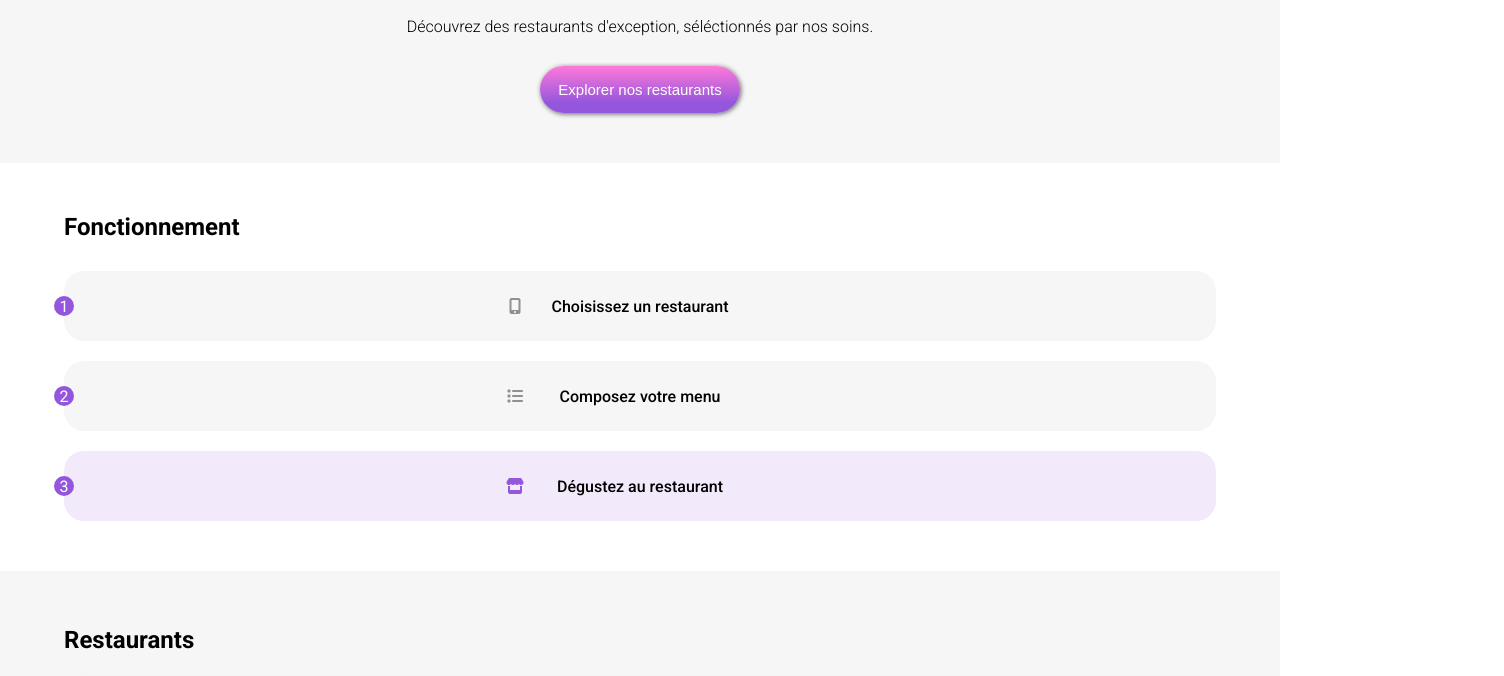
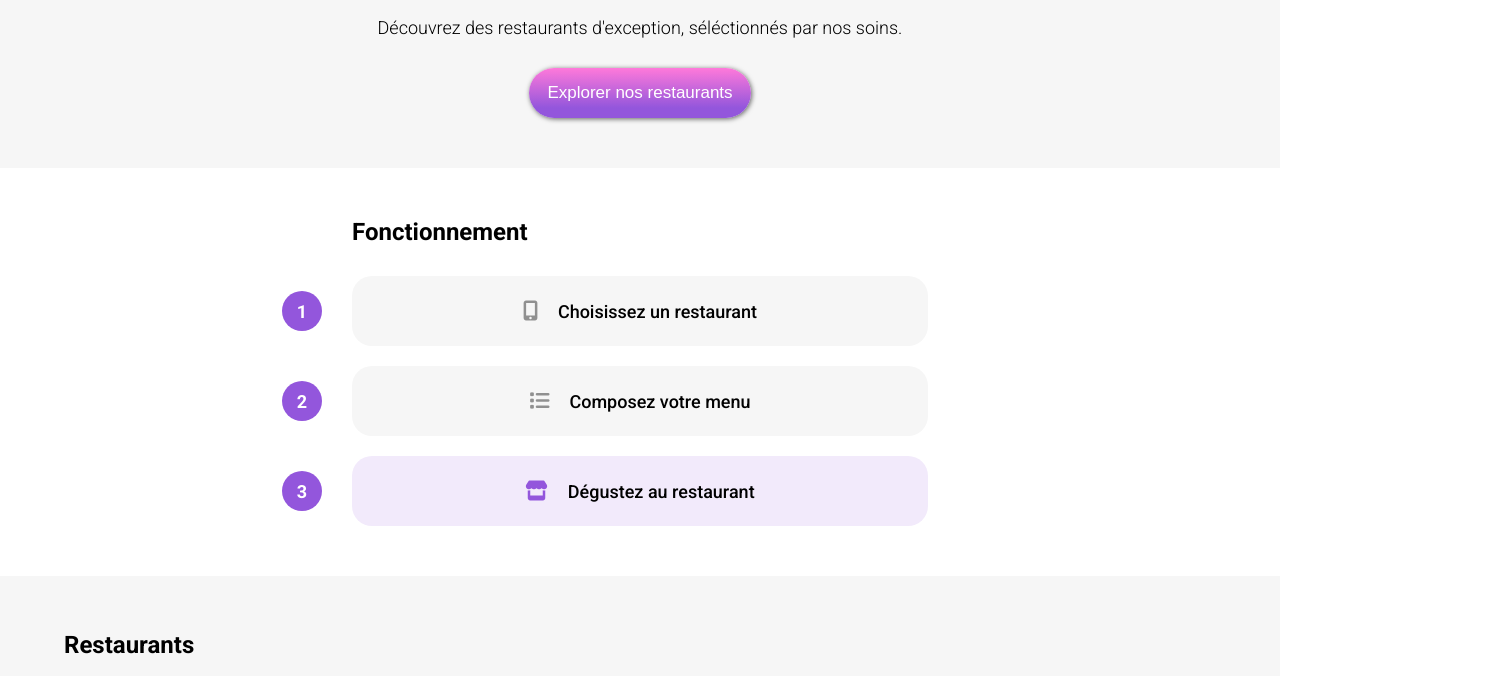
Before and after one commit to OrionFE/Projet-3, a website: page index.html in a window 1280 px wide. Shown: the part 121-797 px from the top of the page, 1504 px wide, since content can reach past the window. Drawn offline with Linux system fonts and the light colour scheme; grey boxes are pictures that could not be loaded; a web font is replaced by a local one.

Commit message:
reponsive tablet

```diff
--- a/index.html
+++ b/index.html
@@ -29,11 +29,11 @@
 
         </div>
 
-        <div class="loader">
+        <!-- <div class="loader">
             <div class="loader__word loader__oh">oh</div>
             <div class="loader__word loader__my">my</div>
             <div class="loader__word loader__food">food</div>
-        </div>
+        </div> -->
 
     </header>
 
--- a/sass/base/_typography.scss
+++ b/sass/base/_typography.scss
@@ -26,15 +26,40 @@ h1{
     &__text{
         font-weight: 300;
     }
+
+    @include tablet{
+        &__text{
+            font-size: 18px;
+        }
+    }
 }
 
 button{
     font-size: $font-size-title;
+
+    @include tablet{
+        font-size: $font-size-title+2;
+    }
 }
 
 .fcard{
     &__text{
         font-weight: 500;
+    }
+
+    @include tablet{
+        &__index{
+            font-size: 18px;
+            font-weight: 600;
+        }
+
+        &__text{
+            font-size: 18px;
+        }
+
+        &__icon{
+            font-size: 20px;
+        }
     }
 }
 
@@ -76,6 +101,10 @@ button{
         font-family: 'Shrikhand', cursive;
         font-size: 23px;
     }
+
+    &__btn{
+        font-size: 20px;
+    }
 }
 
 .entrees , .plats , .desserts{
@@ -101,4 +130,20 @@ button{
             font-weight: 500;
         }
     }
+
+    @include tablet{
+
+        &__title{
+            font-size: 18px;
+        }
+
+        &__card{
+            font-size: 16px;
+
+            &__description{
+                font-size: 16px;
+            }
+        }
+
+    }
 }
--- a/sass/layout/_fonctionnement.scss
+++ b/sass/layout/_fonctionnement.scss
@@ -13,7 +13,16 @@
         width: 100%;
         display: flex;
         flex-direction: column;
+        align-items: center;
         gap: 20px;
+    }
+
+    @include tablet{
+
+        &__title{
+            width: 100%;
+            margin-left: 25%;
+        }
     }
 }
 
@@ -49,6 +58,29 @@
     &__text{
         position: absolute;
     }
+
+    @include tablet{
+        width: 50%;
+        gap: 20px;
+
+        &__icon{
+            margin: 0;
+        }
+
+        &__text{
+            position: static;
+
+        }
+
+        &__index{
+            left: -70px;
+            height: 40px;
+            width: 40px;
+
+
+        }
+
+    }
 }
 
 #highlight-icon{
--- a/sass/layout/_restaurants.scss
+++ b/sass/layout/_restaurants.scss
@@ -73,5 +73,12 @@
         }
     }
 
+    @include tablet{
+        height: 300px;
+
+        &__img{
+            height: 220px;
+        }
+    }
 
 }
--- a/sass/pages/menu.scss
+++ b/sass/pages/menu.scss
@@ -31,6 +31,7 @@
 }
 
 .Mmain{
+    width: 100%;
     background-color: $colour-backgound;
     border-radius: 30px 30px 0 0;
     position: relative;
@@ -41,7 +42,7 @@
     &__containerTitle{
         width: 90%;
         display: flex;
-        gap: 70px;
+        justify-content: space-between;
         margin: 20px 0;
     }
 
--- a/sass/utils/_mixins.scss
+++ b/sass/utils/_mixins.scss
@@ -1,3 +1,16 @@
+@mixin tablet {
+    @media screen and (min-width: map-get($breakpoints, tablet)) {
+        @content;
+    }
+}
+
+@mixin desktop {
+    @media screen and (min-width: map-get($breakpoints, desktop)) {
+        @content;
+    }
+}
+
+
 @mixin flex_center {
     display: flex;
     justify-content: center;
@@ -72,8 +85,6 @@
         }
 
         &__container{
-            // width: 100%;
-            // flex: [max] [min] [ideal size];
             min-width: 0;
             flex: 0 0 80%;
             position: relative;
@@ -84,7 +95,6 @@
 
         &__name{
             margin-left: 20px;
-            // width: 80%;
             text-overflow: ellipsis;
             white-space: nowrap;
             overflow: hidden;
@@ -92,7 +102,6 @@
 
         &__description{
             margin-left: 20px;
-            // width: 80%;
             text-overflow: ellipsis;
             white-space: nowrap;
             overflow: hidden;
@@ -134,4 +143,21 @@
             animation: checkout-icon-rotation-anim 500ms linear;
         }
     }
+
+    @include tablet{
+
+        &__title{
+            &::after{
+                width: 50px;
+            }
+        }
+
+        &__card{
+            height: 70px;
+
+            &__price{
+                margin-top: 25px;
+            }
+        }
+    }
 }
--- a/sass/utils/_variables.scss
+++ b/sass/utils/_variables.scss
@@ -20,3 +20,8 @@ $anim-dur-loader: 3000ms;
 $anim-delay-loader: $anim-dur-loader / 8;
 
 $space-loader: -30px;
+
+$breakpoints: (
+    tablet: 768px,
+    dekstop: 1024px
+)
```
Also changed, not shown: La-palette-du-goût.html (+1 -1 lines), public/style.css, 1 other file.
